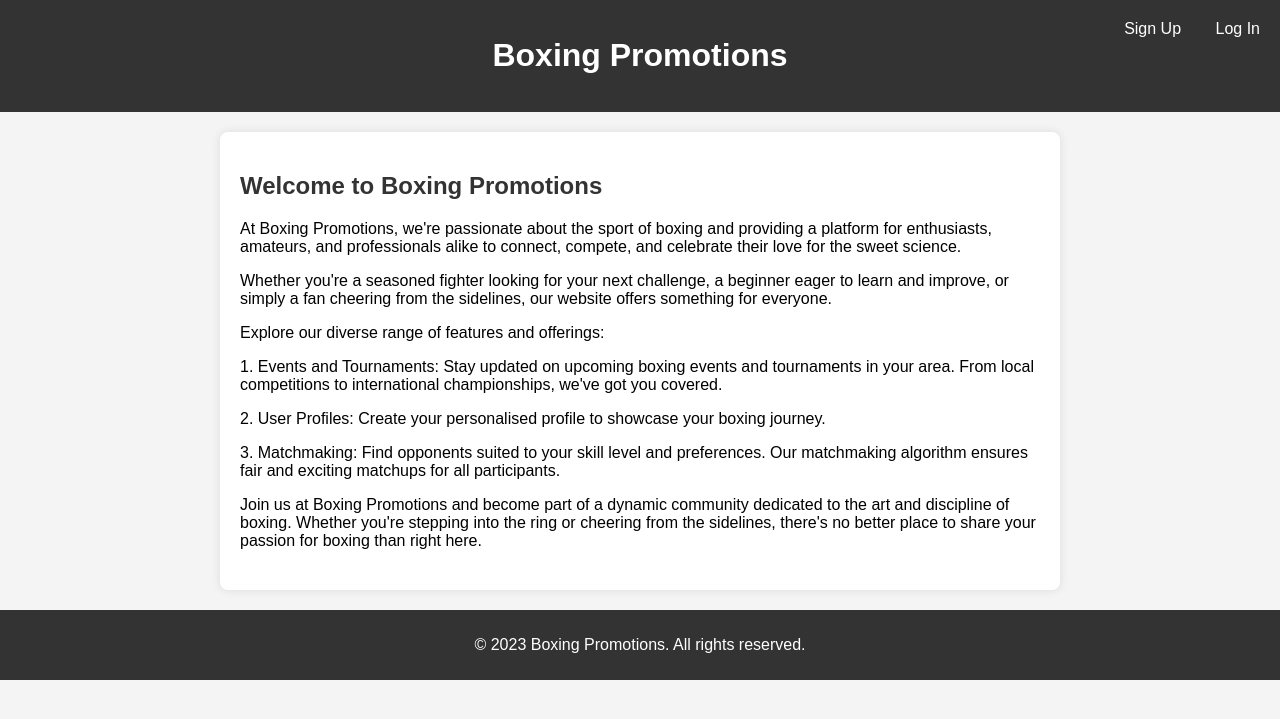
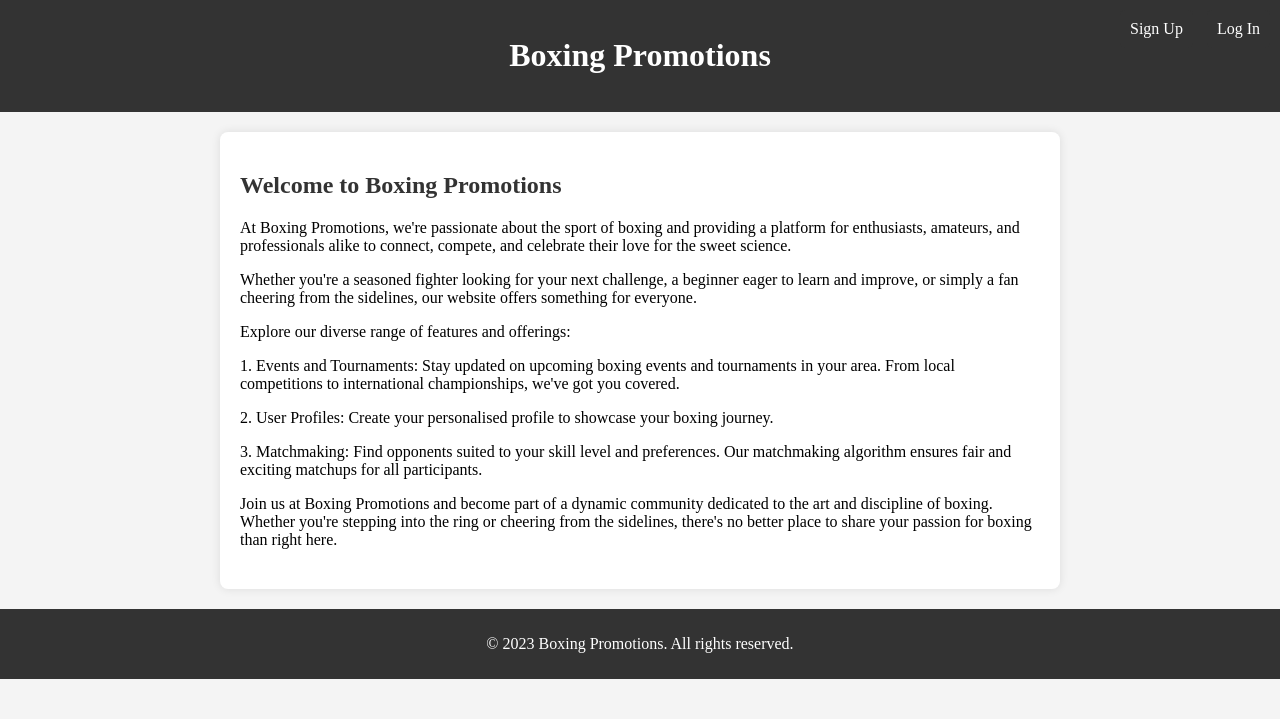
Before and after one commit to zk-2905/Boxing_Promotions, a Django app: page / in a window 1280 px wide. Shown: the top 719 px of the page. Run offline with Django 3.2, Linux system fonts and the light colour scheme; parts of the project's set-up code (start-up, migrations or seed data) failed here and were passed over.

Commit message:
Update home.css

```diff
--- a/box/static/box/css/home.css
+++ b/box/static/box/css/home.css
@@ -1,5 +1,4 @@
 body {
-    font-family: 'Arial', sans-serif;
     background-color: #f4f4f4;
     margin: 0;
     padding: 0;
```
